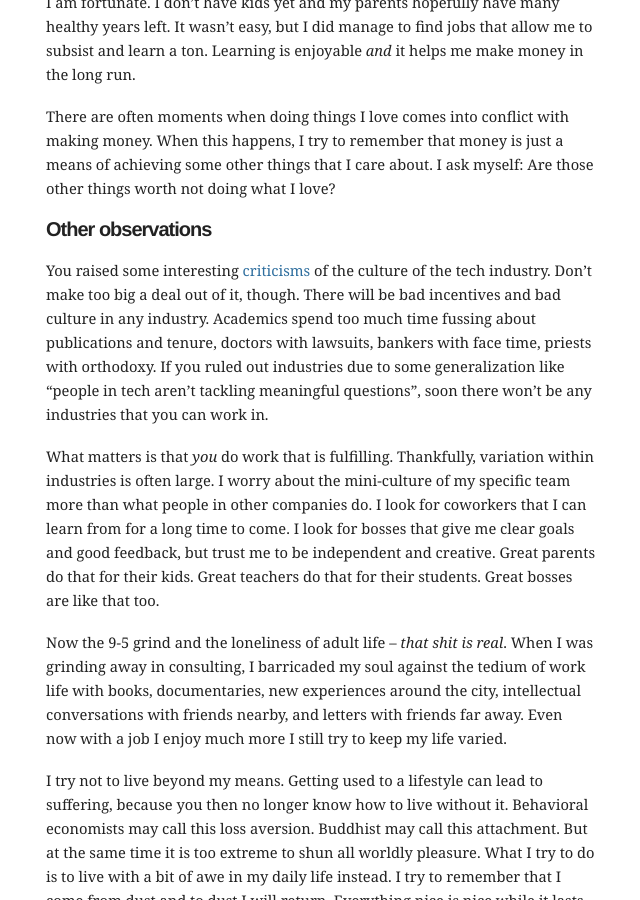
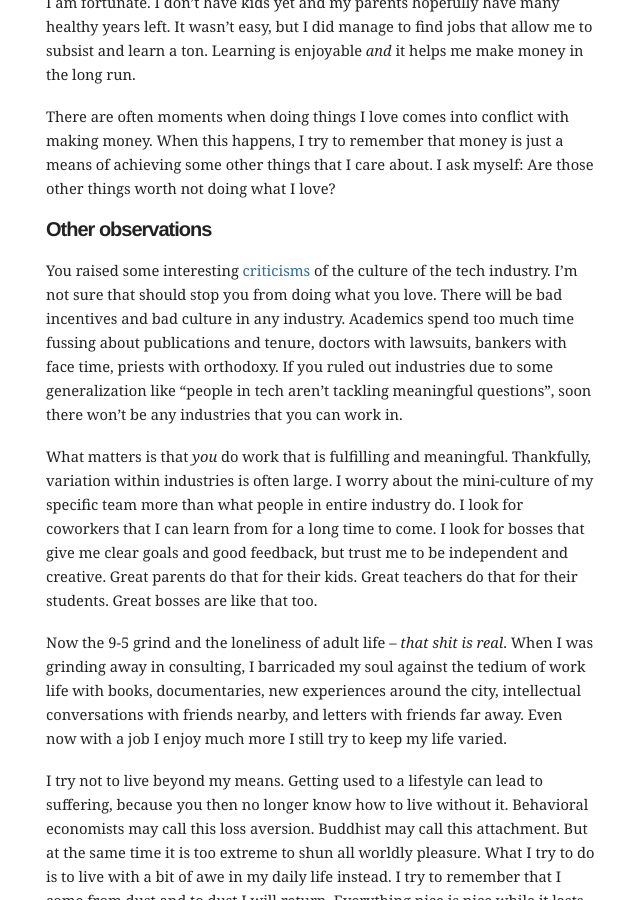
Before and after one commit to mbwong/mbwong.github.com, a Jekyll site: the page built from _posts/2013-06-16-entering-adulthood.md, in a window 1280 px wide and 900 px high, scrolled down 1856 px. Shown: the whole window, without its empty margins (304-944 px from the left). Built offline with Jekyll 4.4.1, drawn with Linux system fonts in a browser that asks for light colours.

Commit message:
Update 2013-06-16-entering-adulthood.md

```diff
--- a/_posts/2013-06-16-entering-adulthood.md
+++ b/_posts/2013-06-16-entering-adulthood.md
@@ -45,11 +45,11 @@ There are often moments when doing things I love comes into conflict with making
 
 ## Other observations
 
-You raised some interesting [criticisms][mit] of the culture of the tech industry. Don't make too big a deal out of it, though. There will be bad incentives and bad culture in any industry. Academics spend too much time fussing about publications and tenure, doctors with lawsuits, bankers with face time, priests with orthodoxy. If you ruled out industries due to some generalization like "people in tech aren't tackling meaningful questions", soon there won't be any industries that you can work in.
+You raised some interesting [criticisms][mit] of the culture of the tech industry. I'm not sure that should stop you from doing what you love. There will be bad incentives and bad culture in any industry. Academics spend too much time fussing about publications and tenure, doctors with lawsuits, bankers with face time, priests with orthodoxy. If you ruled out industries due to some generalization like "people in tech aren't tackling meaningful questions", soon there won't be any industries that you can work in.
 
 [mit]: http://miter.mit.edu/the-unexotic-underclass/
 
-What matters is that _you_ do work that is fulfilling. Thankfully, variation within industries is often large. I worry about the mini-culture of my specific team more than what people in other companies do. I look for coworkers that I can learn from for a long time to come. I look for bosses that give me clear goals and good feedback, but trust me to be independent and creative. Great parents do that for their kids. Great teachers do that for their students. Great bosses are like that too.
+What matters is that _you_ do work that is fulfilling and meaningful. Thankfully, variation within industries is often large. I worry about the mini-culture of my specific team more than what people in entire industry do. I look for coworkers that I can learn from for a long time to come. I look for bosses that give me clear goals and good feedback, but trust me to be independent and creative. Great parents do that for their kids. Great teachers do that for their students. Great bosses are like that too.
 
 Now the 9-5 grind and the loneliness of adult life -- _that shit is real_. When I was grinding away in consulting, I barricaded my soul against the tedium of work life with books, documentaries, new experiences around the city, intellectual conversations with friends nearby, and letters with friends far away. Even now with a job I enjoy much more I still try to keep my life varied.
 
```
